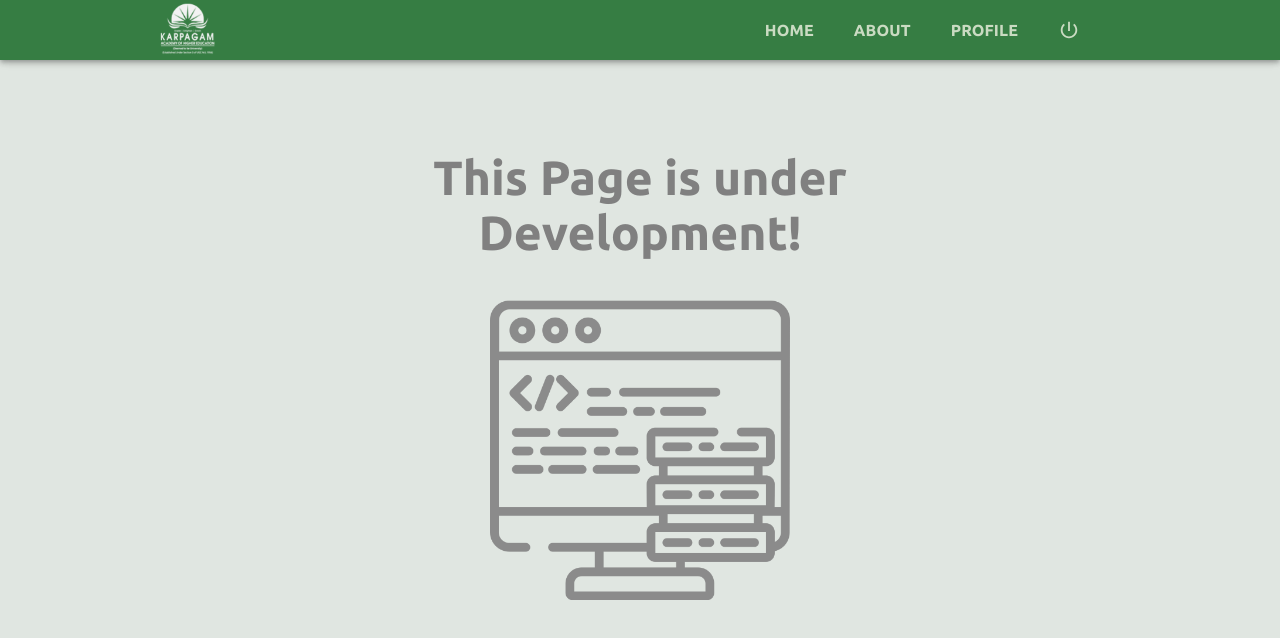
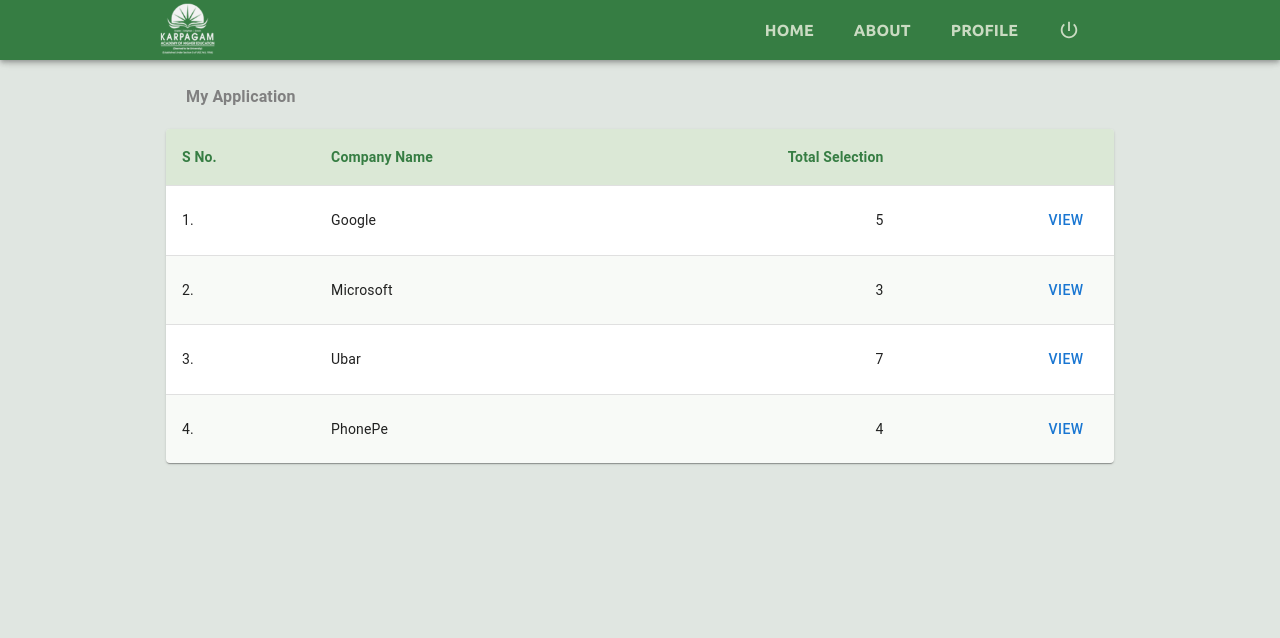
Before and after one commit to aakkss37/MERN-Placement-and-Internship-Cell, a React (Create React App) app in the folder studentsLogin/: page /results in a window 1280 px wide. Shown: the top 638 px of the page. Built offline with nearby package versions, Linux system fonts and the light colour scheme.

Commit message:
result page template created

```diff
--- a/studentsLogin/src/App.js
+++ b/studentsLogin/src/App.js
@@ -10,6 +10,7 @@
 import Error404 from './components/Constants/UI/Error404/Error404';
 import UnderConstruction from './components/Constants/UI/UnderConstruction/UnderConstruction';
 import PlacementCalendar from './components/Calendar/Calendar';
+import Result from './components/Results/Result';
 
 function App () {
 	return (
@@ -24,7 +25,7 @@
 					<Route path='/profile/#resume' element={<Profile />} />
 					<Route path='/my-application' element={<MyApplication />} />
 					<Route path='/calendar' element={<PlacementCalendar />} />
-					<Route path='/results' element={<UnderConstruction />} />
+					<Route path='/results' element={<Result />} />
 					<Route path='/share-experience' element={<UnderConstruction />} />
 					<Route path='/placement-history' element={<UnderConstruction />} />
 					<Route path='/placement-support' element={<UnderConstruction />} />
--- /dev/null
+++ b/studentsLogin/src/components/Results/Result.jsx
@@ -0,0 +1,206 @@
+import React, {  } from 'react'
+import { Button, Paper, Table, TableBody, TableContainer, TableHead, TableRow, } from '@mui/material';
+import { CurretPath, MainConatiner,  MyApplicationContainer, StyledTableCell, StyledTableRow } from './resultStyle.js'
+
+
+
+const allSelections = [
+	{
+		companyName: 'Google',
+		selectedStudents: [
+			{
+				regno: '20csu135',
+				name: 'Amar kuamr',
+				department: 'B.Sc Computer Science',
+				phone: '9999999999',
+				emailPersonal: 'amarfullstack.workspace.124@gmail.com',
+			},
+			{
+				regno: '20csu135',
+				name: 'Amar kuamr',
+				department: 'B.Sc Computer Science',
+				phone: '9999999999',
+				emailPersonal: 'amarfullstack.workspace.124@gmail.com',
+			},
+			{
+				regno: '20csu135',
+				name: 'Amar kuamr',
+				department: 'B.Sc Computer Science',
+				phone: '9999999999',
+				emailPersonal: 'amarfullstack.workspace.124@gmail.com',
+			},
+			{
+				regno: '20csu135',
+				name: 'Amar kuamr',
+				department: 'B.Sc Computer Science',
+				phone: '9999999999',
+				emailPersonal: 'amarfullstack.workspace.124@gmail.com',
+			},
+			{
+				regno: '20csu135',
+				name: 'Amar kuamr',
+				department: 'B.Sc Computer Science',
+				phone: '9999999999',
+				emailPersonal: 'amarfullstack.workspace.124@gmail.com',
+			},
+		]
+	},
+	{
+		companyName: 'Microsoft',
+		selectedStudents: [
+			{
+				regno: '20csu135',
+				name: 'Amar kuamr',
+				department: 'B.Sc Computer Science',
+				phone: '9999999999',
+				emailPersonal: 'amarfullstack.workspace.124@gmail.com',
+			},
+			{
+				regno: '20csu135',
+				name: 'Amar kuamr',
+				department: 'B.Sc Computer Science',
+				phone: '9999999999',
+				emailPersonal: 'amarfullstack.workspace.124@gmail.com',
+			},
+			{
+				regno: '20csu135',
+				name: 'Amar kuamr',
+				department: 'B.Sc Computer Science',
+				phone: '9999999999',
+				emailPersonal: 'amarfullstack.workspace.124@gmail.com',
+			},
+		]
+	},
+	{
+		companyName: 'Ubar',
+		selectedStudents: [
+			{
+				regno: '20csu135',
+				name: 'Amar kuamr',
+				department: 'B.Sc Computer Science',
+				phone: '9999999999',
+				emailPersonal: 'amarfullstack.workspace.124@gmail.com',
+			},
+			{
+				regno: '20csu135',
+				name: 'Amar kuamr',
+				department: 'B.Sc Computer Science',
+				phone: '9999999999',
+				emailPersonal: 'amarfullstack.workspace.124@gmail.com',
+			},
+			{
+				regno: '20csu135',
+				name: 'Amar kuamr',
+				department: 'B.Sc Computer Science',
+				phone: '9999999999',
+				emailPersonal: 'amarfullstack.workspace.124@gmail.com',
+			},
+			{
+				regno: '20csu135',
+				name: 'Amar kuamr',
+				department: 'B.Sc Computer Science',
+				phone: '9999999999',
+				emailPersonal: 'amarfullstack.workspace.124@gmail.com',
+			},
+			{
+				regno: '20csu135',
+				name: 'Amar kuamr',
+				department: 'B.Sc Computer Science',
+				phone: '9999999999',
+				emailPersonal: 'amarfullstack.workspace.124@gmail.com',
+			},
+			{
+				regno: '20csu135',
+				name: 'Amar kuamr',
+				department: 'B.Sc Computer Science',
+				phone: '9999999999',
+				emailPersonal: 'amarfullstack.workspace.124@gmail.com',
+			},
+			{
+				regno: '20csu135',
+				name: 'Amar kuamr',
+				department: 'B.Sc Computer Science',
+				phone: '9999999999',
+				emailPersonal: 'amarfullstack.workspace.124@gmail.com',
+			},
+		]
+	},
+	{
+		companyName: 'PhonePe',
+		selectedStudents: [
+			{
+				regno: '20csu135',
+				name: 'Amar kuamr',
+				department: 'B.Sc Computer Science',
+				phone: '9999999999',
+				emailPersonal: 'amarfullstack.workspace.124@gmail.com',
+			},
+			{
+				regno: '20csu135',
+				name: 'Amar kuamr',
+				department: 'B.Sc Computer Science',
+				phone: '9999999999',
+				emailPersonal: 'amarfullstack.workspace.124@gmail.com',
+			},
+			{
+				regno: '20csu135',
+				name: 'Amar kuamr',
+				department: 'B.Sc Computer Science',
+				phone: '9999999999',
+				emailPersonal: 'amarfullstack.workspace.124@gmail.com',
+			},
+			{
+				regno: '20csu135',
+				name: 'Amar kuamr',
+				department: 'B.Sc Computer Science',
+				phone: '9999999999',
+				emailPersonal: 'amarfullstack.workspace.124@gmail.com',
+			},
+		]
+	},
+]
+
+
+
+
+const Result = () => {
+
+
+
+	return (
+		<MainConatiner>
+			<MyApplicationContainer>
+
+				<CurretPath >My Application</CurretPath>
+
+				<TableContainer component={Paper}>
+					<Table sx={{ minWidth: 700 }} aria-label="customized table">
+						<TableHead>
+							<TableRow >
+								<StyledTableCell style={{ fontWeight: 600 }}>S No.</StyledTableCell>
+								<StyledTableCell style={{ fontWeight: 600 }}>Company Name</StyledTableCell>
+								<StyledTableCell align="right" style={{ fontWeight: 600 }}>Total Selection</StyledTableCell>
+								<StyledTableCell align="right" style={{ fontWeight: 600 }}> </StyledTableCell>
+							</TableRow>
+						</TableHead>
+						<TableBody>
+							{allSelections.map((company, index) => (
+
+								<StyledTableRow key={company.name}>
+									<StyledTableCell component="th" scope="row">  {index + 1}. </StyledTableCell>
+									<StyledTableCell >{company.companyName}</StyledTableCell>
+									<StyledTableCell align="right">{company.selectedStudents.length}</StyledTableCell>
+									<StyledTableCell align="right"><Button onClick={() => { }}>View</Button></StyledTableCell>
+
+								</StyledTableRow>
+							))}
+						</TableBody>
+					</Table>
+				</TableContainer>
+
+
+			</MyApplicationContainer>
+		</MainConatiner>
+	)
+}
+export default Result
--- /dev/null
+++ b/studentsLogin/src/components/Results/resultStyle.js
@@ -0,0 +1,55 @@
+import { Box, styled, TableCell, tableCellClasses, TableRow, Typography } from "@mui/material";
+
+
+
+export const MainConatiner = styled(Box)`
+	margin-top: 85px;
+`;
+
+export const MyApplicationContainer = styled(Box)(({ theme }) => ({
+	width: '75%',
+	margin: '0 auto',
+	// border: '1px solid red',
+	minHeight: 'fit-content',
+	[theme.breakpoints.down('md')]: {
+		width: '98%',
+	}
+}));
+
+
+
+
+
+export const StyledTableCell = styled(TableCell)(({ theme }) => ({
+	[`&.${tableCellClasses.head}`]: {
+		backgroundColor: '#cbddc3ad',
+		color: '#367D43',
+	},
+	[`&.${tableCellClasses.body}`]: {
+		fontSize: 14,
+	},
+}));
+
+export const StyledTableRow = styled(TableRow)(({ theme }) => ({
+	'&:nth-of-type(odd)': {
+		backgroundColor: 'white',
+		transition: '0.3s',
+	},
+	'&:nth-of-type(even)': {
+		backgroundColor: '#d4e1ce29',
+		transition: '0.3s',
+	},
+	// hide last border
+	'&:last-child td, &:last-child th': {
+		border: 0,
+	},
+}));
+
+
+
+export const CurretPath = styled(Typography)(({ theme }) => ({
+	margin: '20px', color: 'gray', fontWeight: 600,
+	[theme.breakpoints.down('sm')]: {
+		fontSize: 14,
+	}
+}));
```
